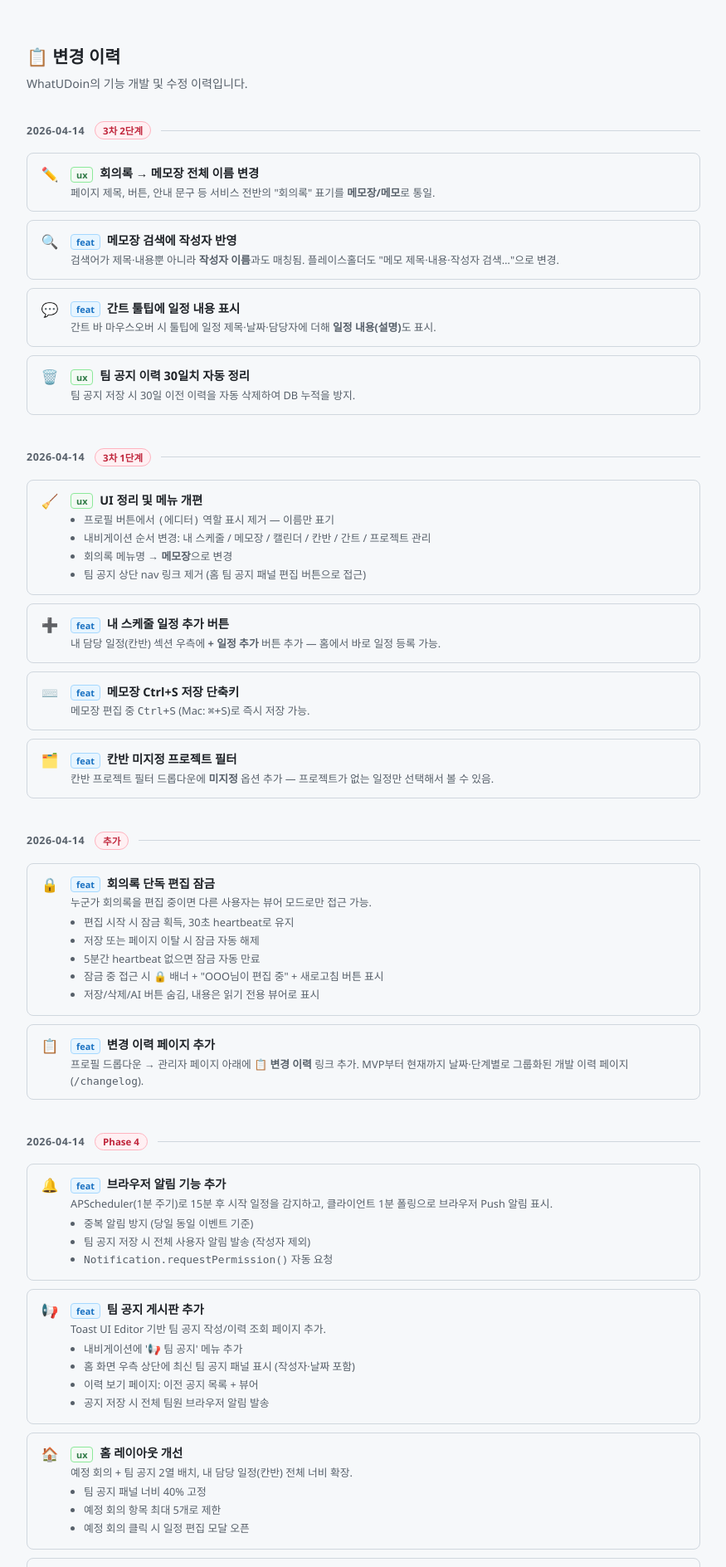
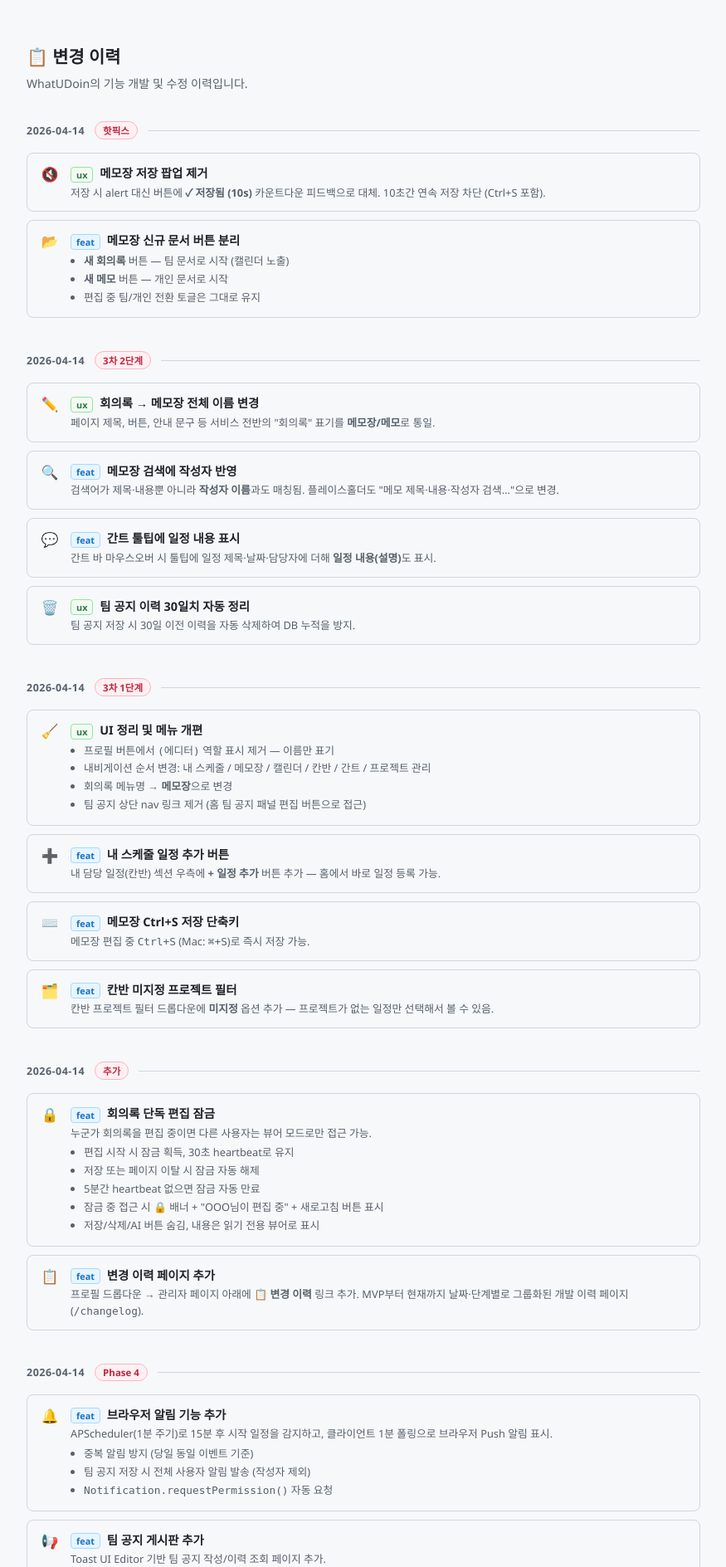
Before and after one commit to syanoehij/WhatUdoin, a FastAPI app: page /changelog in a window 1280 px wide. Shown: the part 52-1940 px from the top of the page at 83% size, without its empty margins (202-1077 px from the left). Run offline with FastAPI, Linux system fonts and the light colour scheme; data comes from the database, SQL or seed files in the repository; some libraries are stand-ins or nearby versions.

Commit message:
docs: 변경 이력 — 메모장 핫픽스 (저장 팝업 제거, 버튼 분리) 반영
Co-Authored-By: Claude Sonnet 4.6 <noreply@anthropic.com>

```diff
--- a/templates/changelog.html
+++ b/templates/changelog.html
@@ -123,6 +123,42 @@
 <div class="changelog-page">
   <h1>📋 변경 이력</h1>
   <p class="cl-desc">WhatUDoin의 기능 개발 및 수정 이력입니다.</p>
+
+  <!-- ── 2026-04-14 핫픽스 ── -->
+  <div class="cl-group">
+    <div class="cl-group-header">
+      <span class="cl-date">2026-04-14</span>
+      <span class="cl-phase-badge phase-4">핫픽스</span>
+      <div class="cl-rule"></div>
+    </div>
+    <div class="cl-items">
+
+      <div class="cl-item">
+        <div class="cl-item-icon">🔇</div>
+        <div class="cl-item-body">
+          <div class="cl-item-title"><span class="cl-tag ux">ux</span> 메모장 저장 팝업 제거</div>
+          <div class="cl-item-detail">
+            저장 시 alert 대신 버튼에 <strong>✓ 저장됨 (10s)</strong> 카운트다운 피드백으로 대체. 10초간 연속 저장 차단 (Ctrl+S 포함).
+          </div>
+        </div>
+      </div>
+
+      <div class="cl-item">
+        <div class="cl-item-icon">📂</div>
+        <div class="cl-item-body">
+          <div class="cl-item-title"><span class="cl-tag feat">feat</span> 메모장 신규 문서 버튼 분리</div>
+          <div class="cl-item-detail">
+            <ul>
+              <li><strong>새 회의록</strong> 버튼 — 팀 문서로 시작 (캘린더 노출)</li>
+              <li><strong>새 메모</strong> 버튼 — 개인 문서로 시작</li>
+              <li>편집 중 팀/개인 전환 토글은 그대로 유지</li>
+            </ul>
+          </div>
+        </div>
+      </div>
+
+    </div>
+  </div>
 
   <!-- ── 2026-04-14 3차 개선 2단계 ── -->
   <div class="cl-group">
```
